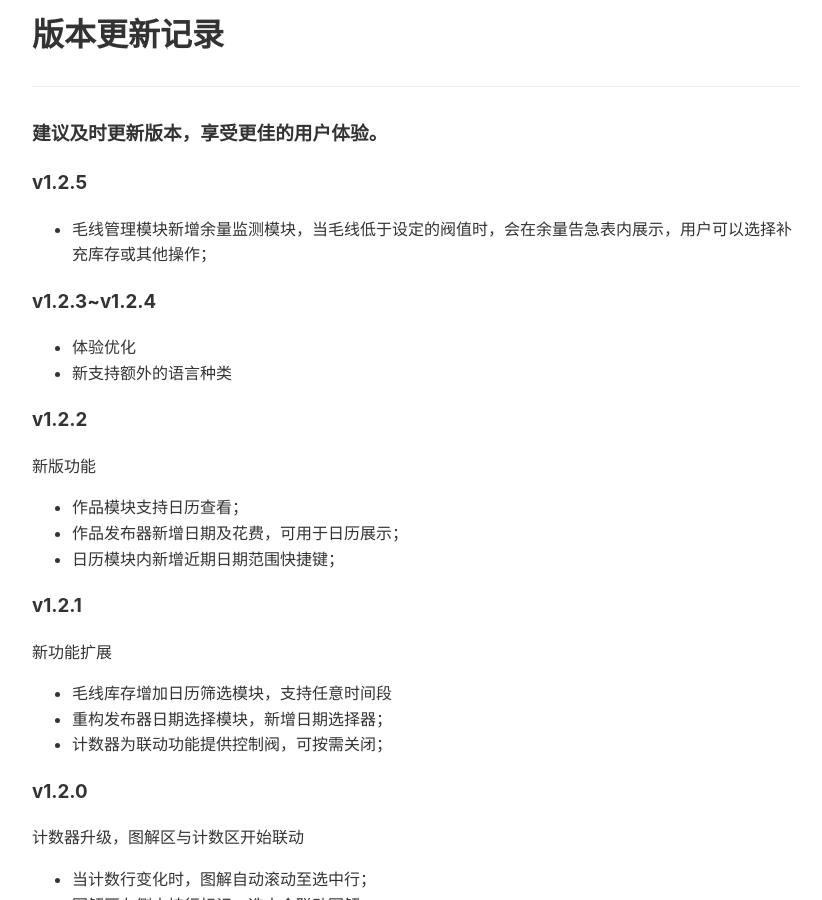
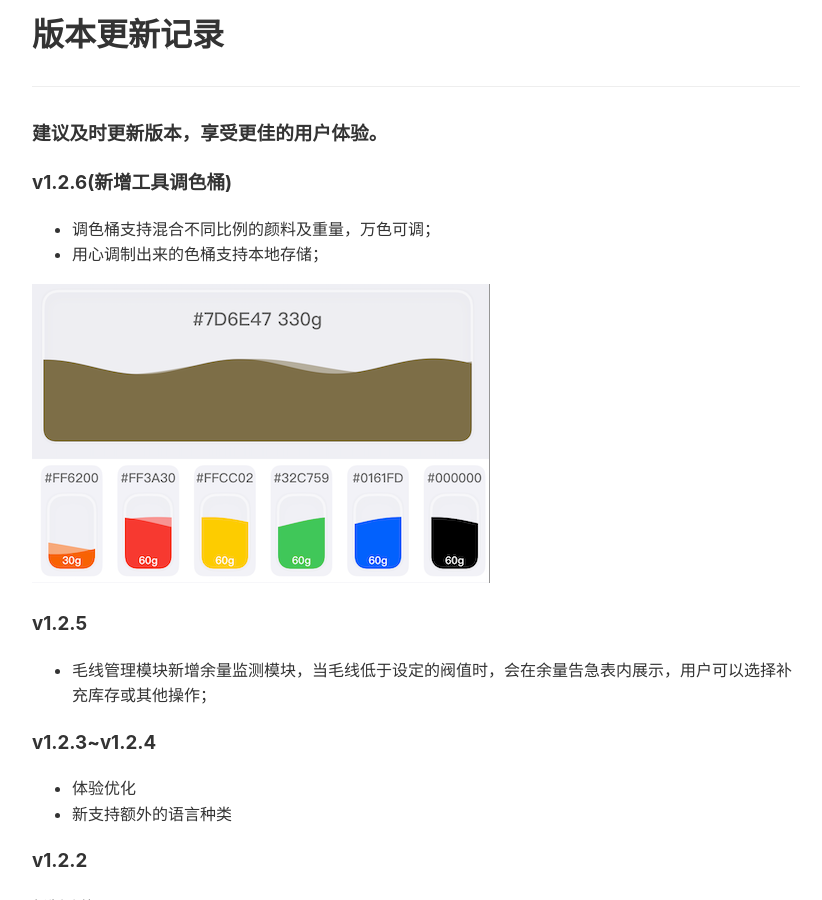
Before and after one commit to iBlackStone/iblackstone.github.io, a Jekyll site: the page built from setword/versions.md, in a window 1280 px wide and 900 px high. Shown: the whole window, without its empty margins (224-1046 px from the left). Built offline with Jekyll 4.4.1, drawn with Linux system fonts in a browser that asks for light colours.

```diff
--- a/setword/versions.md
+++ b/setword/versions.md
@@ -4,6 +4,13 @@ title: "版本更新记录"
 ---
 
 ### 建议及时更新版本，享受更佳的用户体验。
+
+### v1.2.6(新增工具调色桶)
+
+- 调色桶支持混合不同比例的颜料及重量，万色可调；
+- 用心调制出来的色桶支持本地存储；
+
+![调色桶](/assets/images/bucket.png)
 
 
 ### v1.2.5
```
Also changed, not shown: setword/versionsen.md (+8 -0 lines), assets/images/bucket.png (added).
